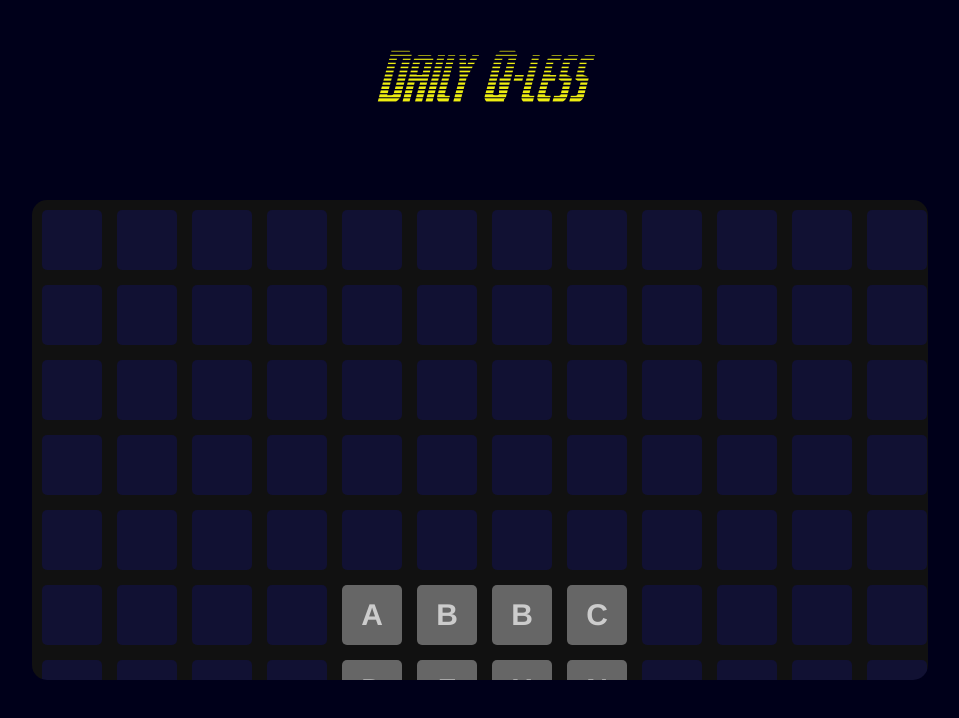
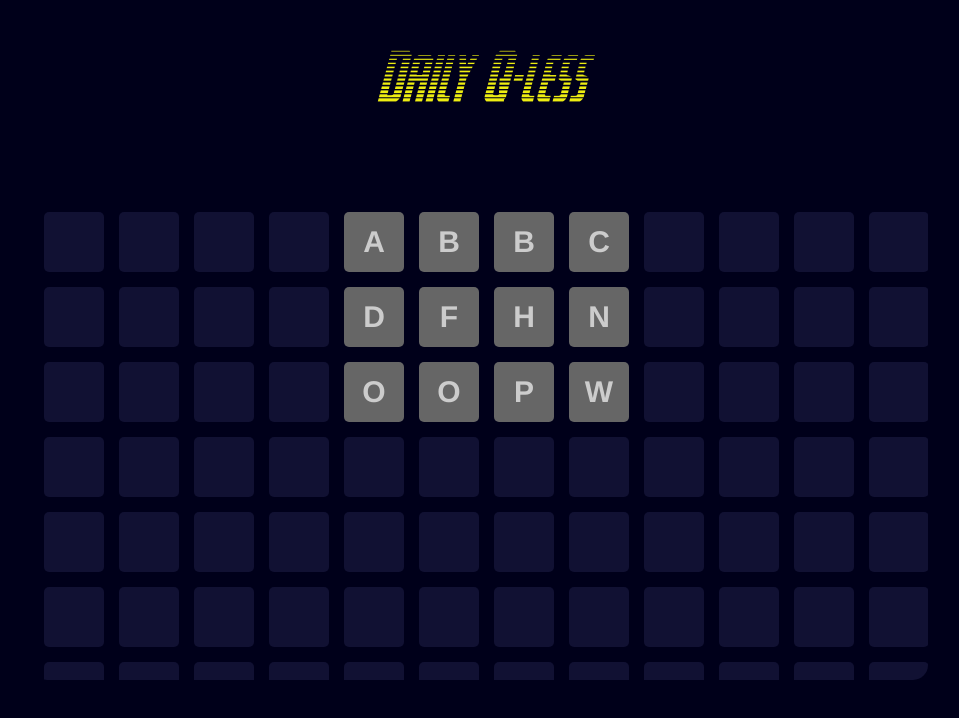
Before and after one commit to damiensnyder/damiens-arcade, a SvelteKit app: page /daily-qless in a window 1280 px wide. Shown: the top 718 px of the page, without its empty margins (160-1119 px from the left). Built offline with nearby package versions, Linux system fonts and the light colour scheme.

Commit message:
make drag n drop work

```diff
--- a/src/routes/daily-qless/+page.svelte
+++ b/src/routes/daily-qless/+page.svelte
@@ -1,11 +1,43 @@
 <script lang="ts">
+  import { onMount } from "svelte";
   import "../../styles/global.css";
   import "../../styles/techno.css";
 
-  let grid: string[][] = [...Array(13)].map((_, i) => Array(12).fill(""));
-  grid[5].splice(4, 4, "a", "b", "b", "c");
-  grid[6].splice(4, 4, "d", "f", "h", "n");
-  grid[7].splice(4, 4, "o", "o", "p", "w");
+  let grid: string[][] = [...Array(11)].map((_, i) => Array(12).fill(""));
+  grid[0].splice(4, 4, "a", "b", "b", "c");
+  grid[1].splice(4, 4, "d", "f", "h", "n");
+  grid[2].splice(4, 4, "o", "o", "p", "w");
+  let shownGrid: string[][] = grid.map(row => row.slice());
+
+  let dragging: { x: number, y: number } = { x: -1, y: -1 };
+  let over: { x: number, y: number } = { x: -1, y: -1 };
+
+  function handleDragStart(e: DragEvent): void {
+    dragging = this;
+  }
+
+  function handleDragOver(e: DragEvent): void {
+    if (dragging.x !== -1 && shownGrid[this.x][this.y] === "") {
+      const prevOver = over;
+      over = this;
+      shownGrid[dragging.x][dragging.y] = "";
+      shownGrid[prevOver.x][prevOver.y] = "";
+      shownGrid[this.x][this.y] = grid[dragging.x][dragging.y];
+    }
+  }
+
+  function handleDragEnd(e: DragEvent): void {
+    grid[over.x][over.y] = grid[dragging.x][dragging.y];
+    grid[dragging.x][dragging.y] = "";
+    dragging = { x: -1, y: -1 };
+    over = { x: -1, y: -1 };
+    shownGrid = grid.map(row => row.slice());
+    checkForWin();
+  }
+
+  function checkForWin(): void {
+
+  }
 </script>
 
 <svelte:head>
@@ -15,10 +47,17 @@
 <h1>Daily Q-less</h1>
 
 <div class="grid-outer">
-  <div class="grid-inner">
-    {#each grid as row, x}
+  <div class="grid-inner"
+      on:dragover|preventDefault={() => {}}>
+    {#each shownGrid as row, x}
       {#each row as cell, y}
-        <div class={grid[x][y] === "" ? "cell" : "cell filled"} style:grid-area={`${x + 1} / ${y + 1}`}>
+        <div class={cell === "" ? "cell" : "cell filled"}
+            style:grid-area={`${x + 1} / ${y + 1}`}
+            draggable={grid[x][y] !== ""}
+            on:dragstart={handleDragStart.bind({ x, y })}
+            on:dragenter={handleDragOver.bind({ x, y })}
+            on:dragend={handleDragEnd}
+            on:dragover|preventDefault={() => {}}>
           {cell}
         </div>
       {/each}
@@ -37,16 +76,15 @@
     overflow-x: scroll;
     overflow-y: scroll;
     border-radius: 0.75rem;
-    background-color: var(--bg-3);
+    background-color: var(--bg-1);
   }
 
   .grid-inner {
     display: grid;
     gap: 15px;
-    grid-template-rows: repeat(13, 60px);
+    grid-template-rows: repeat(11, 60px);
     grid-template-columns: repeat(12, 60px);
-    /* margin: auto; */
-    padding: 10px;
+    padding: 12px;
     font-size: 30px;
     font-weight: 700;
     cursor: grab;
```
Also changed, not shown: src/lib/daily-qless/mousePosition.ts (added, +16 -0 lines).
